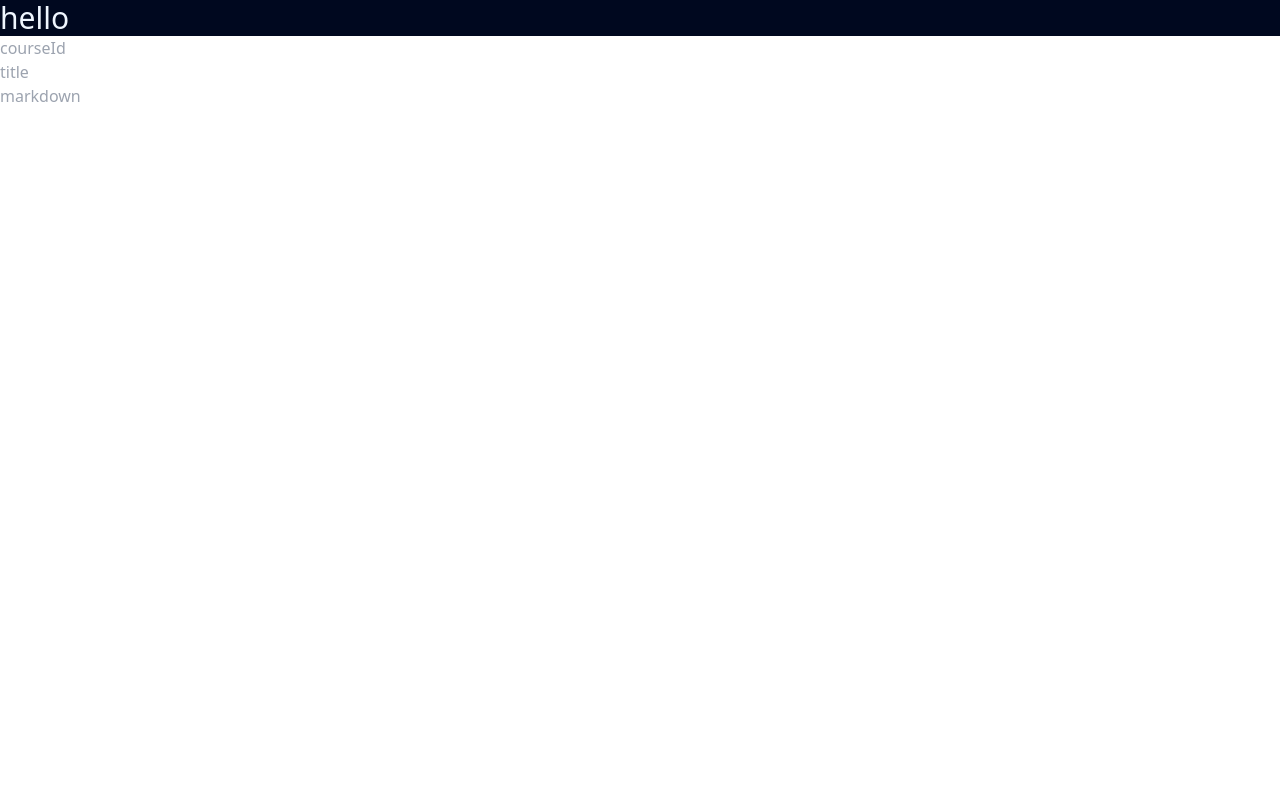
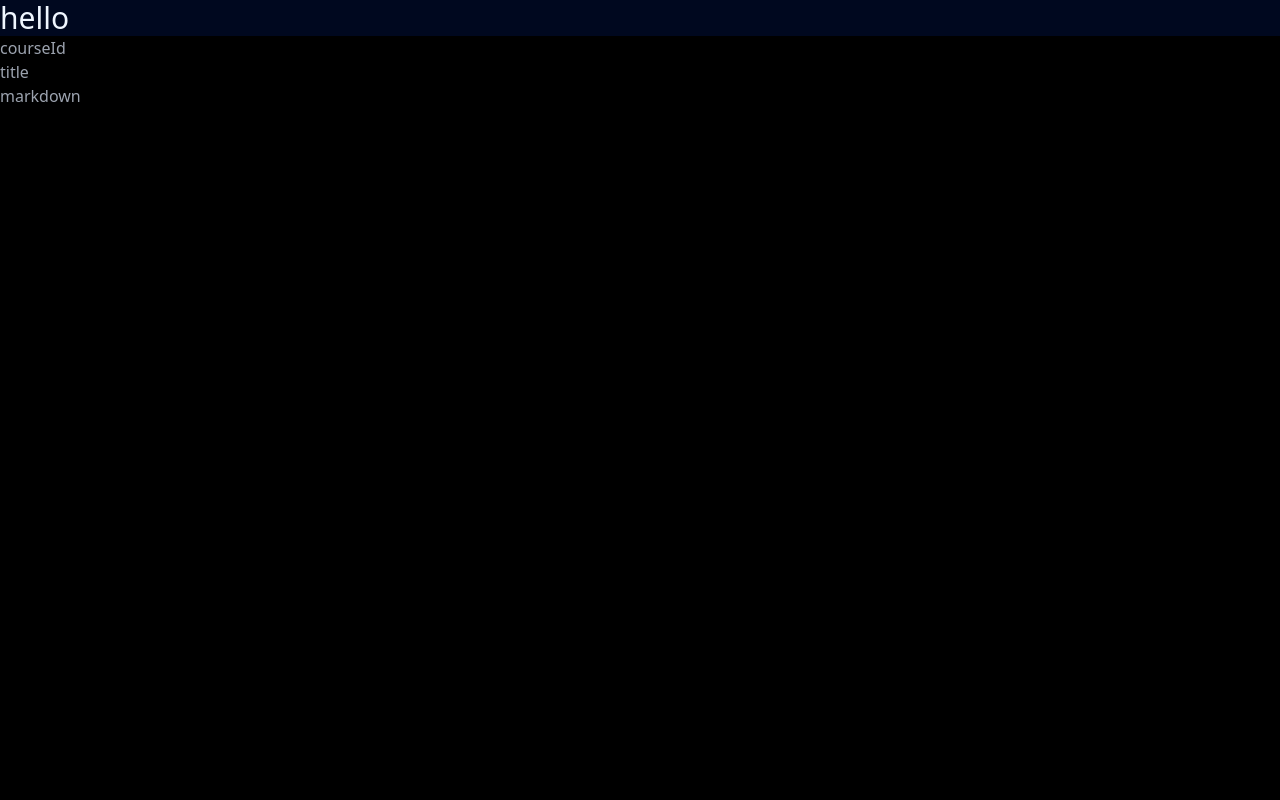
Before and after one commit to oa998/svelte-731-pages, a SvelteKit app: page / in a window 1280 px wide. Shown: the top 800 px of the page. Built offline with nearby package versions, Linux system fonts and the light colour scheme; no server answers.

Commit message:
auto commit

```diff
--- a/src/routes/+page.svelte
+++ b/src/routes/+page.svelte
@@ -40,3 +40,9 @@
 	<textarea placeholder="markdown" id="markdown" name="markdown" cols={20} rows={50} required />
 	<button type="submit">Save</button>
 </form>
+
+<style lang="postcss">
+	form * {
+		@apply bg-black text-white;
+	}
+</style>
```
